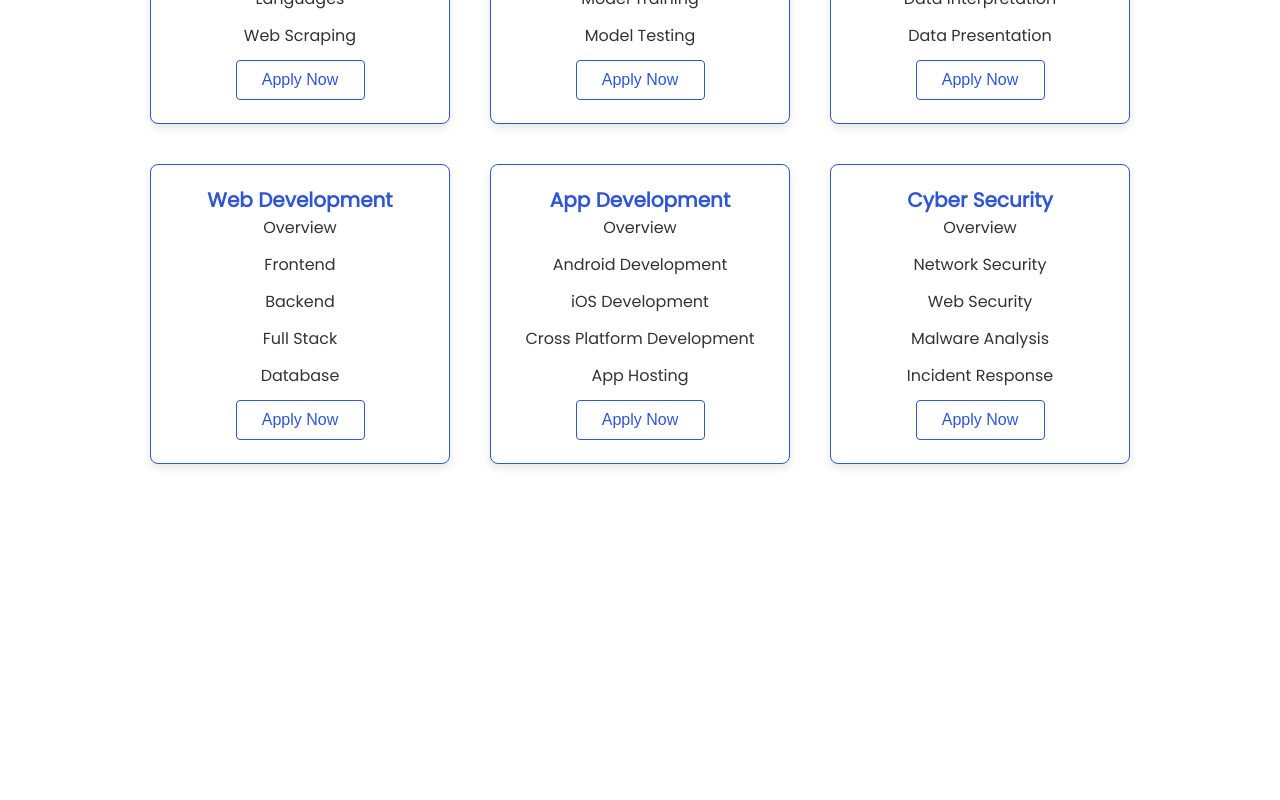
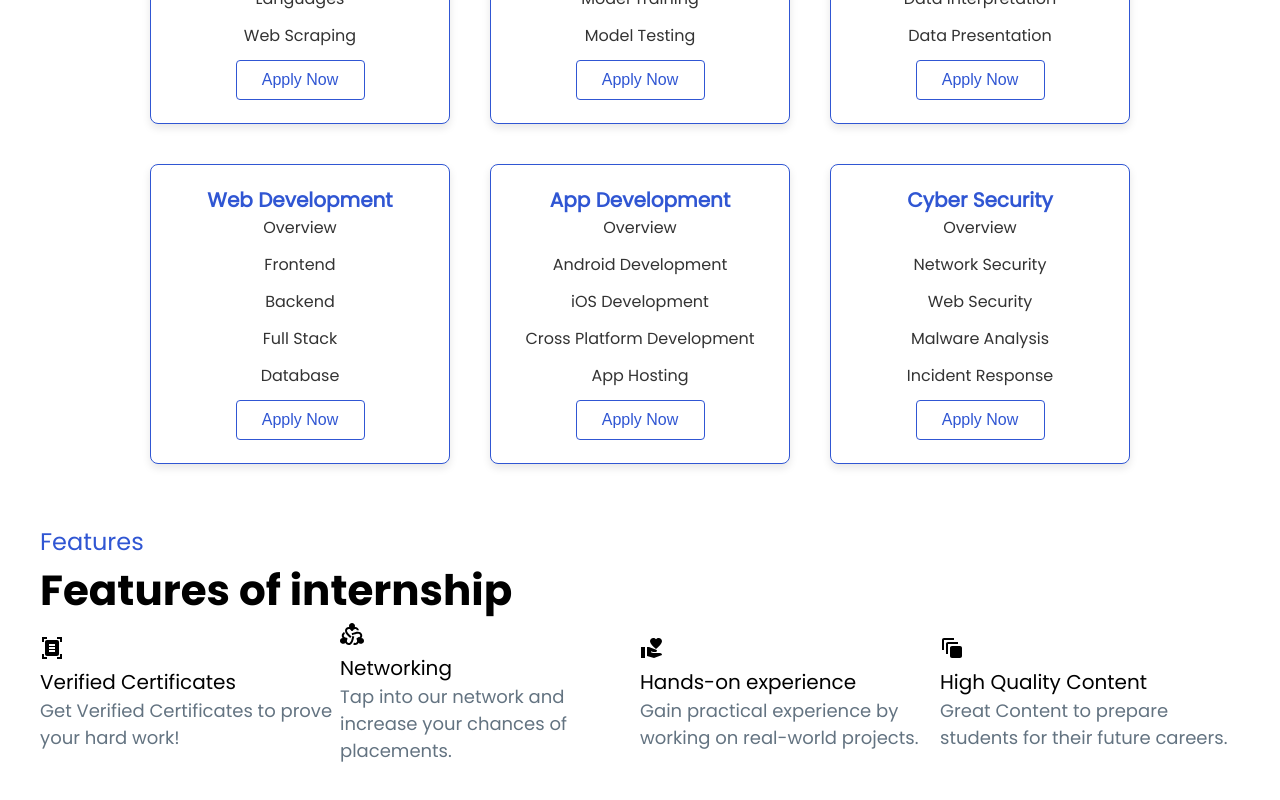
Before and after one commit to hanu9490/GROW_MORE, a React (Vite) app: page /internship in a window 1280 px wide. Shown: the part 478-1278 px from the top of the page. Before the commit the page ends 962 px from the top, so only its background shows below. Built offline with nearby package versions, Linux system fonts and the light colour scheme.

Commit message:
created featureOfintership container

```diff
--- a/package.json
+++ b/package.json
@@ -15,6 +15,7 @@
     "@fortawesome/fontawesome-svg-core": "^6.6.0",
     "@fortawesome/free-solid-svg-icons": "^6.6.0",
     "@fortawesome/react-fontawesome": "^0.2.2",
+    "@mui/icons-material": "^5.16.5",
     "@mui/material": "^5.16.4",
     "bootstrap": "^5.3.3",
     "react": "^18.3.1",
--- a/src/components/containers/internship/FeatureOfInternship.jsx
+++ b/src/components/containers/internship/FeatureOfInternship.jsx
@@ -1,11 +1,46 @@
-import React from 'react'
+import React from "react";
+import DocumentScannerIcon from "@mui/icons-material/DocumentScanner";
+import Diversity2Icon from "@mui/icons-material/Diversity2";
+import VolunteerActivismIcon from "@mui/icons-material/VolunteerActivism";
+import AutoAwesomeMotionIcon from "@mui/icons-material/AutoAwesomeMotion";
+const FeatureOfInternship = () => {
+  const ItemDetails = [
+    {
+      title: "Verified Certificates",
+      info: "Get Verified Certificates to prove your hard work!",
+      logo: <DocumentScannerIcon />,
+    },
+    {
+      title: "Networking",
+      info: "Tap into our network and increase your chances of placements.",
+      logo: <Diversity2Icon />,
+    },
+    {
+      title: "Hands-on experience",
+      info: "Gain practical experience by working on real-world projects.",
+      logo: <VolunteerActivismIcon />,
+    },
+    {
+      title: "High Quality Content",
+      info: "Great Content to prepare students for their future careers.",
+      logo: <AutoAwesomeMotionIcon />,
+    },
+  ];
+  return (
+    <div className="features-of-internship-container">
+      <div className="h1">Features</div>
+      <div className="h2">Features of internship</div>
+      <div className="menu-items">
+        {ItemDetails.map((item) => (
+          <div className="item">
+            <div className="icon">{item.logo}</div>
+            <div className="heading1">{item.title}</div>
+            <div className="heading2">{item.info}</div>
+          </div>
+        ))}
+      </div>
+    </div>
+  );
+};
 
-const FeatureOfInternship = () => {
-  return (
-    <div>
-
-    </div>
-  )
-}
-
-export default FeatureOfInternship
+export default FeatureOfInternship;
--- a/src/components/containers/navbar/Navbar.jsx
+++ b/src/components/containers/navbar/Navbar.jsx
@@ -50,7 +50,7 @@ const Navbar = () => {
           </Link>
         </li>
         <li>
-          <Link  onClick={()=>{navigate('/testimonial')}} smooth={true} offset={0} duration={500}>
+          <Link  onClick={()=>{navigate('/reviews')}} smooth={true} offset={0} duration={500}>
           Testimonial
           </Link>
         </li>
--- a/src/styles/Styles.css
+++ b/src/styles/Styles.css
@@ -60,7 +60,7 @@
       font-size: 16px;
       line-height: 26px;
       font-family: "Poppins";
-      width: 600px;
+      max-width: 600px;
       text-align: center;
       color: #637381;
     }
@@ -98,3 +98,42 @@
     }
   }
 }
+
+/* css for feature of internship */
+
+.features-of-internship-container {
+  padding: 40px;
+  .h1 {
+    color: #3056d3;
+    font-size: 24px;
+  }
+  .h2 {
+    font-size: 42px;
+    font-family: "Poppins-bold";
+  }
+  .menu-items {
+    display: flex;
+    justify-content: flex-start;
+    align-items: center;
+    .item {
+      display: flex;
+      flex-direction: column;
+      justify-content: flex-start;
+      align-items: flex-start;
+      .icon {
+        width: 50px;
+        height: auto;
+        color: "#3056d3";
+      }
+      .heading1 {
+        font-size: 20px;
+        font-weight: 500;
+      }
+      .heading2 {
+        font-size: 18px;
+        color: #637381;
+        max-width: 400px;
+      }
+    }
+  }
+}
```
Also changed, not shown: 1 other file (tests, documents, lock files or other folders).
